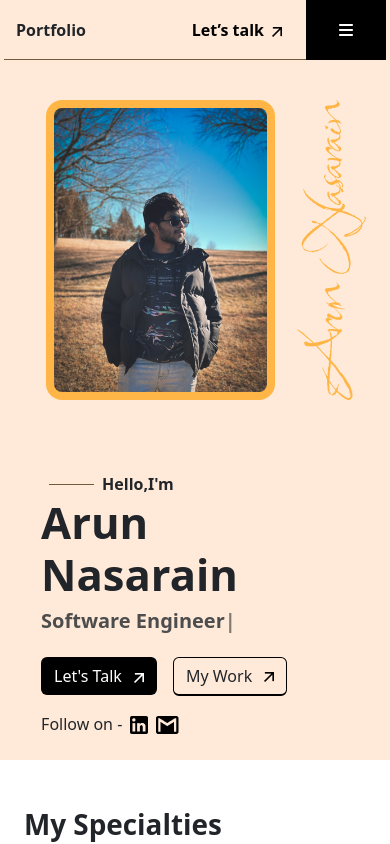
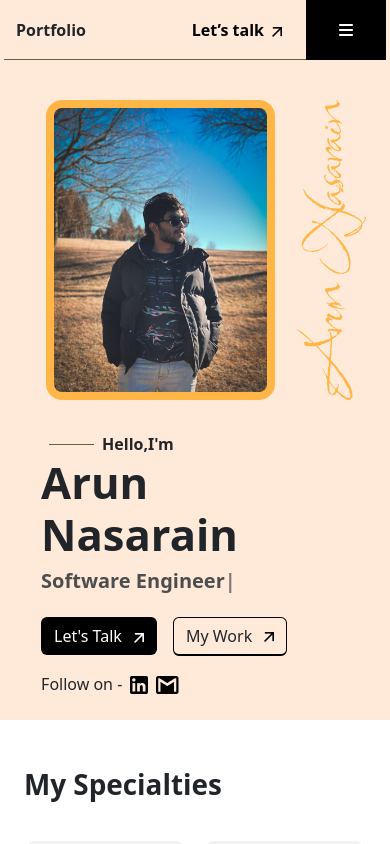
Before and after one commit to chandru1909/portfolio, a React (Vite) app: page / in a window 390 px wide. Shown: the top 844 px of the page. Built offline with nearby package versions, Linux system fonts and the light colour scheme; a web font is replaced by a local one.

Commit message:
reduse size

```diff
--- a/src/components/Profile.jsx
+++ b/src/components/Profile.jsx
@@ -32,9 +32,9 @@ export const Profile = () => {
         <section className='bg-ffead9'>
         <div className='container-xl px-xl-0 px-4 '>
             <div className="row align-items-center">
-                <div className="col-md-5 order-md-1 order-2 py-4">
+                <div className="col-md-5 order-md-1 order-2 py-4 pt-0">
                     <div className='position-relative w-fit-content m-auto slideright'>
-                        <div className='d-flex align-items-center ms-2 mt-md-0 mt-4'>
+                        <div className='d-flex align-items-center ms-2 mt-md-0 mt-md-4 mt-2'>
                             <img src={line} alt="line" className='w-45px h-1px' />
                             <span className='fw-bold ms-2'>Hello,I'm</span>
                         </div>
```
